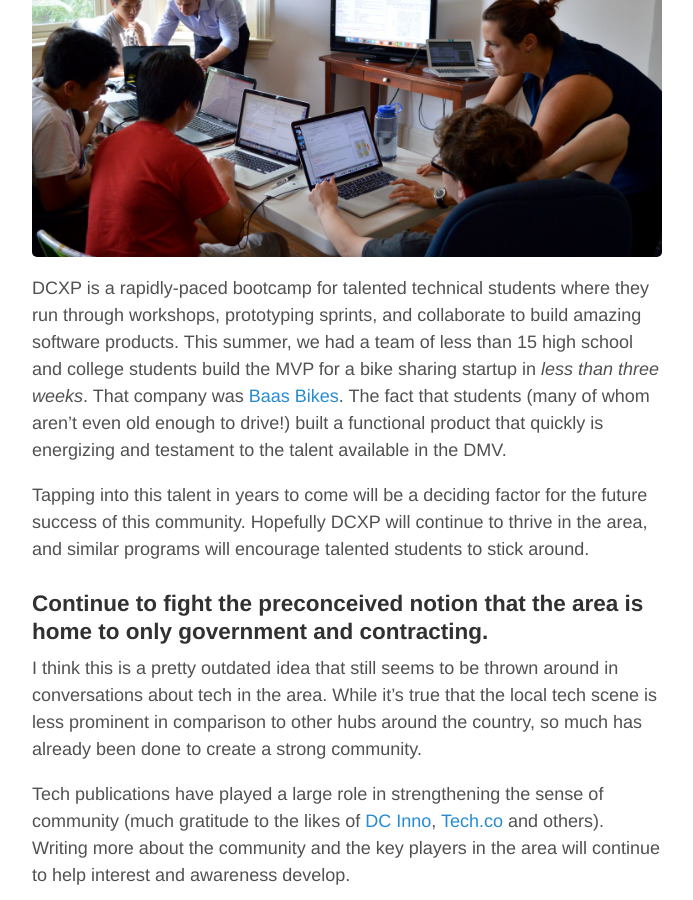
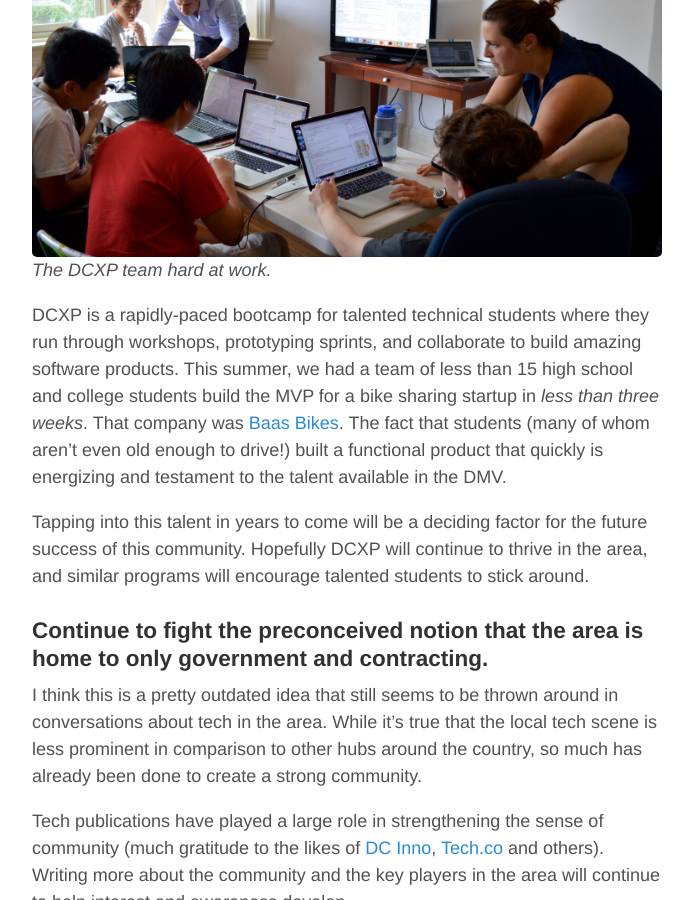
Before and after one commit to jasoncui/jasoncui.github.io, a Jekyll site: the page built from _posts/2016-01-08-my-hope-for-DC-tech.md, in a window 1280 px wide and 900 px high, scrolled down 2566 px. Shown: the whole window, without its empty margins (293-986 px from the left). Built offline with Jekyll 4.4.1, drawn with Linux system fonts in a browser that asks for light colours; comment, search, counter and statistics services are not loaded.

Commit message:
dcxp caption

```diff
--- a/_posts/2016-01-08-my-hope-for-DC-tech.md
+++ b/_posts/2016-01-08-my-hope-for-DC-tech.md
@@ -40,6 +40,7 @@ This is something I firmly believe in and am personally passionate about. Startu
 To me this is a great shame. There is so much young local talent from universities and even from the high school level in the DMV that remains untapped. This is one of the main reasons why I founded [DCXP](http://www.joindcxp.org), and I [write about that experience here](https://medium.com/@joindcxp/why-we-started-dcxp-e15fe06fd311#.94h76ohj5).
 
 ![DC]({{ site.url }}/public/dcxp.jpg){: .center-image }
+*The DCXP team hard at work.*
 
 DCXP is a rapidly-paced bootcamp for talented technical students where they run through workshops, prototyping sprints, and collaborate to build amazing software products. This summer, we had a team of less than 15 high school and college students build the MVP for a bike sharing startup in *less than three weeks*. That company was [Baas Bikes](http://baasbikes.com/). The fact that students (many of whom aren't even old enough to drive!) built a functional product that quickly is energizing and testament to the talent available in the DMV.
 
```
